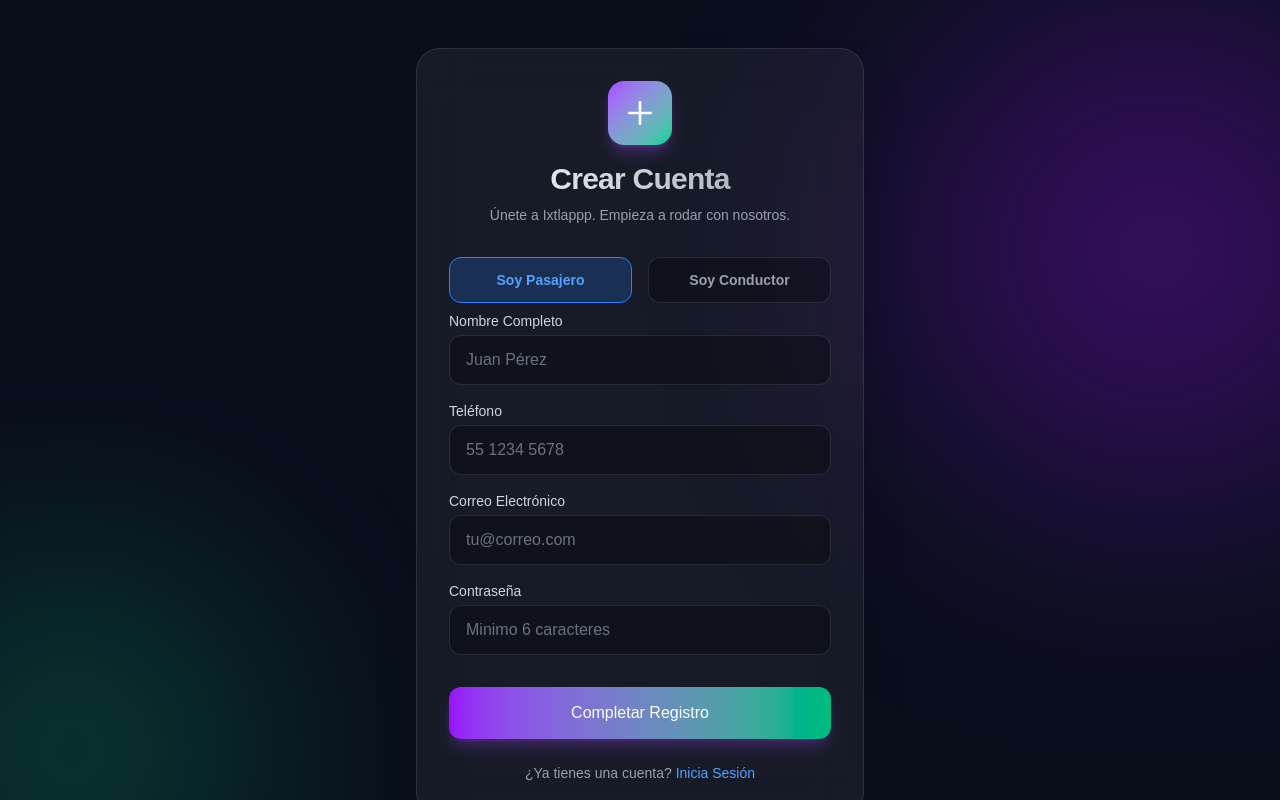
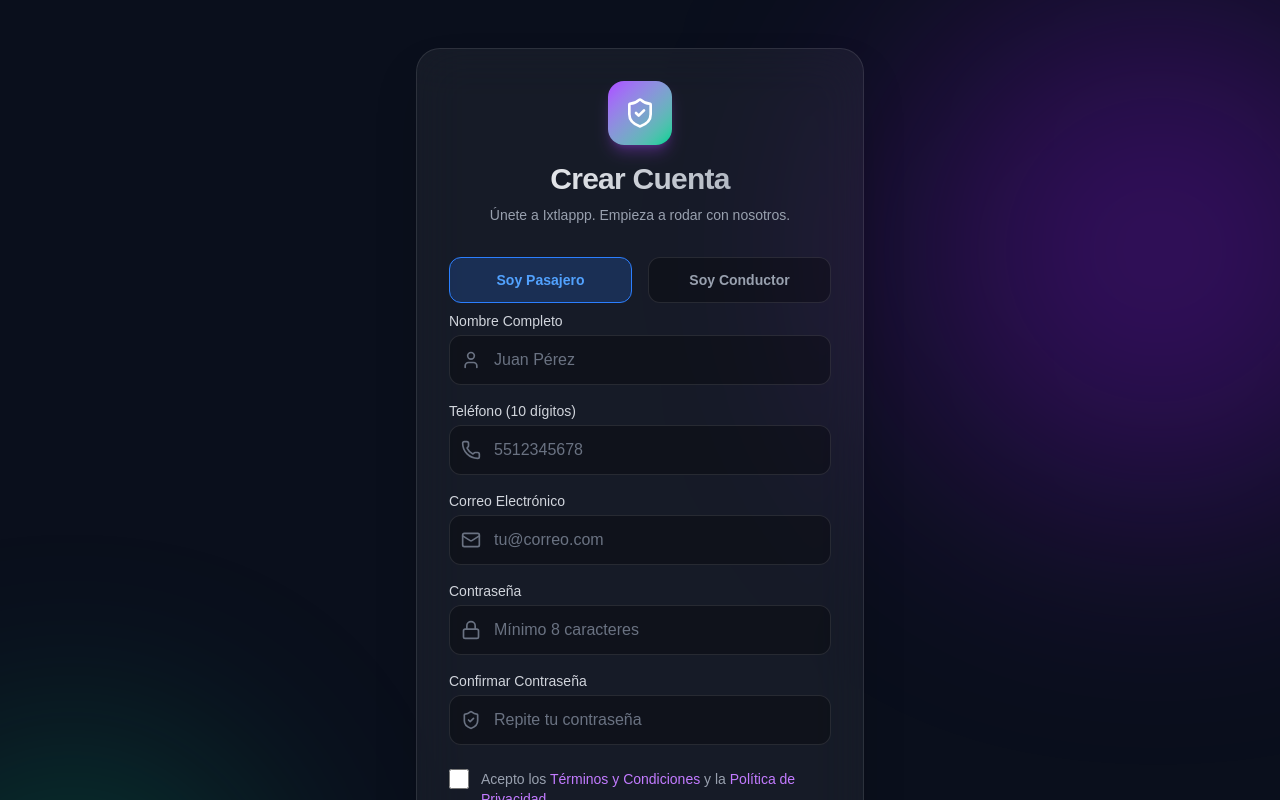
Before and after one commit to Aaron0305/taxiapp, a Next.js app: page /auth/registro in a window 1280 px wide. Shown: the top 800 px of the page. Built offline with nearby package versions, Linux system fonts and the light colour scheme; no server answers.

Commit message:
mejoramiento de tipado el registro

```diff
--- a/package.json
+++ b/package.json
@@ -21,7 +21,10 @@
     "next": "16.2.3",
     "react": "19.2.4",
     "react-dom": "19.2.4",
-    "react-leaflet": "^5.0.0"
+    "react-hook-form": "^7.54.0",
+    "react-leaflet": "^5.0.0",
+    "zod": "^3.24.0",
+    "@hookform/resolvers": "^3.10.0"
   },
   "devDependencies": {
     "@tailwindcss/postcss": "^4",
--- a/src/app/auth/registro/page.tsx
+++ b/src/app/auth/registro/page.tsx
@@ -4,40 +4,52 @@
 import { supabase } from '@/backend/config/database';
 import { useRouter } from 'next/navigation';
 import { obtenerSesionSegura, obtenerUsuarioSeguro } from '@/services/auth/sessionSafe';
+import { useForm } from 'react-hook-form';
+import { zodResolver } from '@hookform/resolvers/zod';
+import { registroSchema, type RegistroFormData } from '@/schemas/auth';
+import { User, Phone, Mail, Lock, Loader2, CheckCircle2, AlertCircle, ShieldCheck } from 'lucide-react';
 
 export default function RegistroPage() {
   const router = useRouter();
-  const [nombre, setNombre] = useState('');
-  const [telefono, setTelefono] = useState('');
-  const [email, setEmail] = useState('');
-  const [password, setPassword] = useState('');
-  const [rol, setRol] = useState<'pasajero' | 'conductor'>('pasajero');
-
   const [loading, setLoading] = useState(false);
   const [error, setError] = useState<string | null>(null);
   const [success, setSuccess] = useState<string | null>(null);
 
-  const handleRegistro = async (e: React.FormEvent) => {
-    e.preventDefault();
+  const {
+    register,
+    handleSubmit,
+    setValue,
+    watch,
+    formState: { errors },
+  } = useForm<RegistroFormData>({
+    resolver: zodResolver(registroSchema),
+    defaultValues: {
+      rol: 'pasajero',
+    },
+  });
+
+  const rol = watch('rol');
+
+  const onSubmit = async (dataForm: RegistroFormData) => {
     setLoading(true);
     setError(null);
     setSuccess(null);
 
     // Registrar en Supabase Auth pasándole los metadatos para que nuestro Trigger los capture
-    const { data, error } = await supabase.auth.signUp({
-      email,
-      password,
+    const { data, error: authError } = await supabase.auth.signUp({
+      email: dataForm.email,
+      password: dataForm.password,
       options: {
         data: {
-          nombre,
-          telefono,
-          rol,
+          nombre: dataForm.nombre,
+          telefono: dataForm.telefono,
+          rol: dataForm.rol,
         },
       },
     });
 
-    if (error) {
-      setError(error.message);
+    if (authError) {
+      setError(authError.message);
     } else {
       setSuccess('¡Registro exitoso! Revisa tu correo, o inicia sesión directamente.');
       setTimeout(() => {
@@ -70,15 +82,7 @@
       <div className="z-10 w-full max-w-md p-8 bg-white/5 backdrop-blur-xl border border-white/10 shadow-2xl rounded-3xl">
         <div className="text-center mb-8">
           <div className="inline-flex items-center justify-center w-16 h-16 rounded-2xl bg-gradient-to-br from-purple-500 to-emerald-400 mb-4 shadow-lg shadow-purple-500/30">
-            <svg
-              className="w-8 h-8 text-white"
-              fill="none"
-              viewBox="0 0 24 24"
-              stroke="currentColor"
-              strokeWidth={2}
-            >
-              <path strokeLinecap="round" strokeLinejoin="round" d="M12 4v16m8-8H4" />
-            </svg>
+            <ShieldCheck className="w-8 h-8 text-white" />
           </div>
           <h1 className="text-3xl font-bold tracking-tight bg-gradient-to-r from-white to-gray-400 bg-clip-text text-transparent">
             Crear Cuenta
@@ -87,25 +91,27 @@
         </div>
 
         {error && (
-          <div className="bg-red-500/10 border border-red-500/50 text-red-200 text-sm p-4 rounded-xl mb-6">
+          <div className="bg-red-500/10 border border-red-500/50 text-red-200 text-sm p-4 rounded-xl mb-6 flex items-center gap-3">
+            <AlertCircle className="w-5 h-5 flex-shrink-0" />
             {error}
           </div>
         )}
 
         {success && (
-          <div className="bg-emerald-500/10 border border-emerald-500/50 text-emerald-200 text-sm p-4 rounded-xl mb-6">
+          <div className="bg-emerald-500/10 border border-emerald-500/50 text-emerald-200 text-sm p-4 rounded-xl mb-6 flex items-center gap-3">
+            <CheckCircle2 className="w-5 h-5 flex-shrink-0" />
             {success}
           </div>
         )}
 
-        <form onSubmit={handleRegistro} className="space-y-4">
+        <form onSubmit={handleSubmit(onSubmit)} className="space-y-4">
 
           {/* SELECCIÓN DE ROL */}
           <div className="grid grid-cols-2 gap-4 mb-2">
             <button
               type="button"
-              onClick={() => setRol('pasajero')}
-              className={`py-3 rounded-xl border text-sm font-semibold transition-all ${
+              onClick={() => setValue('rol', 'pasajero')}
+              className={`py-3 rounded-xl border text-sm font-semibold transition-all flex items-center justify-center gap-2 ${
                 rol === 'pasajero'
                   ? 'bg-blue-500/20 border-blue-500 text-blue-400'
                   : 'bg-black/30 border-white/10 text-gray-400 hover:bg-white/5'
@@ -115,8 +121,8 @@
             </button>
             <button
               type="button"
-              onClick={() => setRol('conductor')}
-              className={`py-3 rounded-xl border text-sm font-semibold transition-all ${
+              onClick={() => setValue('rol', 'conductor')}
+              className={`py-3 rounded-xl border text-sm font-semibold transition-all flex items-center justify-center gap-2 ${
                 rol === 'conductor'
                   ? 'bg-emerald-500/20 border-emerald-500 text-emerald-400'
                   : 'bg-black/30 border-white/10 text-gray-400 hover:bg-white/5'
@@ -126,65 +132,106 @@
             </button>
           </div>
 
-          <div>
-            <label className="block text-sm font-medium text-gray-300 mb-1" htmlFor="nombre">
+          <div className="space-y-1">
+            <label className="block text-sm font-medium text-gray-300" htmlFor="nombre">
               Nombre Completo
             </label>
+            <div className="relative">
+              <User className="absolute left-3 top-1/2 -translate-y-1/2 w-5 h-5 text-gray-500" />
               <input
+                {...register('nombre')}
                 id="nombre"
                 type="text"
-              className="w-full px-4 py-3 bg-black/30 border border-white/10 rounded-xl focus:ring-2 focus:ring-purple-500 focus:border-purple-500 outline-none transition-all text-white placeholder-gray-500"
+                className={`w-full pl-11 pr-4 py-3 bg-black/30 border ${errors.nombre ? 'border-red-500/50 ring-1 ring-red-500/20' : 'border-white/10'} rounded-xl focus:ring-2 focus:ring-purple-500 focus:border-purple-500 outline-none transition-all text-white placeholder-gray-500`}
                 placeholder="Juan Pérez"
-              value={nombre}
-              onChange={(e) => setNombre(e.target.value)}
-              required
               />
             </div>
+            {errors.nombre && <p className="text-xs text-red-400 mt-1 ml-1">{errors.nombre.message}</p>}
+          </div>
 
-          <div>
-            <label className="block text-sm font-medium text-gray-300 mb-1" htmlFor="telefono">
-              Teléfono
+          <div className="space-y-1">
+            <label className="block text-sm font-medium text-gray-300" htmlFor="telefono">
+              Teléfono (10 dígitos)
             </label>
+            <div className="relative">
+              <Phone className="absolute left-3 top-1/2 -translate-y-1/2 w-5 h-5 text-gray-500" />
               <input
+                {...register('telefono')}
                 id="telefono"
                 type="tel"
-              className="w-full px-4 py-3 bg-black/30 border border-white/10 rounded-xl focus:ring-2 focus:ring-purple-500 focus:border-purple-500 outline-none transition-all text-white placeholder-gray-500"
-              placeholder="55 1234 5678"
-              value={telefono}
-              onChange={(e) => setTelefono(e.target.value)}
-              required
+                className={`w-full pl-11 pr-4 py-3 bg-black/30 border ${errors.telefono ? 'border-red-500/50 ring-1 ring-red-500/20' : 'border-white/10'} rounded-xl focus:ring-2 focus:ring-purple-500 focus:border-purple-500 outline-none transition-all text-white placeholder-gray-500`}
+                placeholder="5512345678"
               />
             </div>
+            {errors.telefono && <p className="text-xs text-red-400 mt-1 ml-1">{errors.telefono.message}</p>}
+          </div>
 
-          <div>
-            <label className="block text-sm font-medium text-gray-300 mb-1" htmlFor="email">
+          <div className="space-y-1">
+            <label className="block text-sm font-medium text-gray-300" htmlFor="email">
               Correo Electrónico
             </label>
+            <div className="relative">
+              <Mail className="absolute left-3 top-1/2 -translate-y-1/2 w-5 h-5 text-gray-500" />
               <input
+                {...register('email')}
                 id="email"
                 type="email"
-              className="w-full px-4 py-3 bg-black/30 border border-white/10 rounded-xl focus:ring-2 focus:ring-purple-500 focus:border-purple-500 outline-none transition-all text-white placeholder-gray-500"
+                className={`w-full pl-11 pr-4 py-3 bg-black/30 border ${errors.email ? 'border-red-500/50 ring-1 ring-red-500/20' : 'border-white/10'} rounded-xl focus:ring-2 focus:ring-purple-500 focus:border-purple-500 outline-none transition-all text-white placeholder-gray-500`}
                 placeholder="tu@correo.com"
-              value={email}
-              onChange={(e) => setEmail(e.target.value)}
-              required
               />
             </div>
+            {errors.email && <p className="text-xs text-red-400 mt-1 ml-1">{errors.email.message}</p>}
+          </div>
 
-          <div>
-            <label className="block text-sm font-medium text-gray-300 mb-1" htmlFor="password">
+          <div className="space-y-1">
+            <label className="block text-sm font-medium text-gray-300" htmlFor="password">
               Contraseña
             </label>
+            <div className="relative">
+              <Lock className="absolute left-3 top-1/2 -translate-y-1/2 w-5 h-5 text-gray-500" />
               <input
+                {...register('password')}
                 id="password"
                 type="password"
-              className="w-full px-4 py-3 bg-black/30 border border-white/10 rounded-xl focus:ring-2 focus:ring-purple-500 focus:border-purple-500 outline-none transition-all text-white placeholder-gray-500"
-              placeholder="Minimo 6 caracteres"
-              value={password}
-              onChange={(e) => setPassword(e.target.value)}
-              minLength={6}
-              required
+                className={`w-full pl-11 pr-4 py-3 bg-black/30 border ${errors.password ? 'border-red-500/50 ring-1 ring-red-500/20' : 'border-white/10'} rounded-xl focus:ring-2 focus:ring-purple-500 focus:border-purple-500 outline-none transition-all text-white placeholder-gray-500`}
+                placeholder="Mínimo 8 caracteres"
               />
+            </div>
+            {errors.password && <p className="text-xs text-red-400 mt-1 ml-1">{errors.password.message}</p>}
+          </div>
+
+          <div className="space-y-1">
+            <label className="block text-sm font-medium text-gray-300" htmlFor="confirmPassword">
+              Confirmar Contraseña
+            </label>
+            <div className="relative">
+              <ShieldCheck className="absolute left-3 top-1/2 -translate-y-1/2 w-5 h-5 text-gray-500" />
+              <input
+                {...register('confirmPassword')}
+                id="confirmPassword"
+                type="password"
+                className={`w-full pl-11 pr-4 py-3 bg-black/30 border ${errors.confirmPassword ? 'border-red-500/50 ring-1 ring-red-500/20' : 'border-white/10'} rounded-xl focus:ring-2 focus:ring-purple-500 focus:border-purple-500 outline-none transition-all text-white placeholder-gray-500`}
+                placeholder="Repite tu contraseña"
+              />
+            </div>
+            {errors.confirmPassword && <p className="text-xs text-red-400 mt-1 ml-1">{errors.confirmPassword.message}</p>}
+          </div>
+
+          <div className="flex items-start gap-3 py-2">
+            <div className="flex items-center h-5">
+              <input
+                {...register('aceptaTerminos')}
+                id="aceptaTerminos"
+                type="checkbox"
+                className="w-5 h-5 rounded border-white/10 bg-black/30 text-purple-600 focus:ring-purple-500 focus:ring-offset-gray-900"
+              />
+            </div>
+            <div className="text-sm">
+              <label htmlFor="aceptaTerminos" className="text-gray-400">
+                Acepto los <a href="#" className="text-purple-400 hover:underline">Términos y Condiciones</a> y la <a href="#" className="text-purple-400 hover:underline">Política de Privacidad</a>.
+              </label>
+              {errors.aceptaTerminos && <p className="text-xs text-red-400 mt-1">{errors.aceptaTerminos.message}</p>}
+            </div>
           </div>
 
           <button
@@ -195,10 +242,7 @@
             <span className="relative z-10 flex items-center justify-center gap-2">
               {loading ? (
                 <>
-                  <svg className="animate-spin h-5 w-5 text-white" xmlns="http://www.w3.org/2000/svg" fill="none" viewBox="0 0 24 24">
-                    <circle className="opacity-25" cx="12" cy="12" r="10" stroke="currentColor" strokeWidth="4"></circle>
-                    <path className="opacity-75" fill="currentColor" d="M4 12a8 8 0 018-8V0C5.373 0 0 5.373 0 12h4zm2 5.291A7.962 7.962 0 014 12H0c0 3.042 1.135 5.824 3 7.938l3-2.647z"></path>
-                  </svg>
+                  <Loader2 className="animate-spin h-5 w-5 text-white" />
                   Creando cuenta...
                 </>
               ) : (
--- /dev/null
+++ b/src/schemas/auth.ts
@@ -0,0 +1,44 @@
+import { z } from 'zod';
+
+export const registroSchema = z.object({
+  nombre: z
+    .string()
+    .min(3, 'El nombre debe tener al menos 3 caracteres')
+    .max(50, 'El nombre es demasiado largo')
+    .regex(/^[a-zA-ZáéíóúÁÉÍÓÚñÑ\s]+$/, 'El nombre solo puede contener letras'),
+
+  telefono: z
+    .string()
+    .min(10, 'El teléfono debe tener 10 dígitos')
+    .max(10, 'El teléfono debe tener 10 dígitos')
+    .regex(/^\d+$/, 'El teléfono solo debe contener números'),
+
+  email: z
+    .string()
+    .email('Correo electrónico no válido'),
+
+  password: z
+    .string()
+    .min(8, 'La contraseña debe tener al menos 8 caracteres')
+    .regex(/[A-Z]/, 'Debe contener al menos una mayúscula')
+    .regex(/[a-z]/, 'Debe contener al menos una minúscula')
+    .regex(/[0-9]/, 'Debe contener al menos un número')
+    .regex(/[^A-Za-z0-9]/, 'Debe contener al menos un carácter especial'),
+
+  confirmPassword: z
+    .string()
+    .min(1, 'Debes confirmar tu contraseña'),
+
+  aceptaTerminos: z.literal(true, {
+    error_map: () => ({ message: 'Debes aceptar los términos y condiciones' }),
+  }),
+
+  rol: z.enum(['pasajero', 'conductor'], {
+    required_error: 'Debes seleccionar un rol',
+  }),
+}).refine((data) => data.password === data.confirmPassword, {
+  message: "Las contraseñas no coinciden",
+  path: ["confirmPassword"],
+});
+
+export type RegistroFormData = z.infer<typeof registroSchema>;
```
Also changed, not shown: 1 other file (tests, documents, lock files or other folders). Lines whose indentation alone changed are shown as unchanged.
